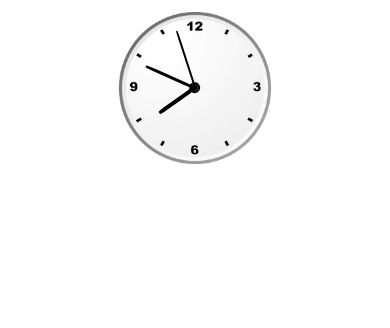
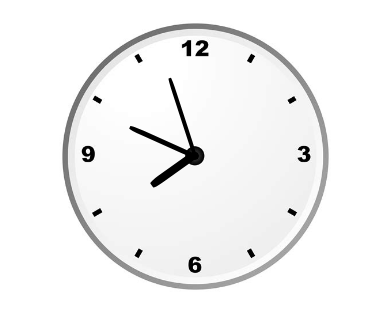
Before and after one commit to 0rizwan/Analogue-Clock, a plain HTML site: page index.html in a window 390 px wide. Drawn offline with Linux system fonts and the light colour scheme.

Commit message:
update css

```diff
--- a/style.css
+++ b/style.css
@@ -2,20 +2,19 @@
     padding: 0%;
     margin: 0;
 }
+
 .container {
-    /* width: 50vw; */
     height: 45vw;
-    /* background-color: black; */
     display: flex;
     justify-content: center;
     align-items: center;
 }
+
 #clockContainer {
     height: 40vw;
     width: 40vw;
     background: url(analogue\ clock.jpeg) no-repeat;
     background-size: 100%;
-    /* margin: auto; */
     position: relative;
 }
 
@@ -38,7 +37,6 @@
     width: 1.8%;
     top: 16%;
     left: 48.9%;
-    /* display: none; */
 }
 
 #seconds {
@@ -46,5 +44,36 @@
     width: 1.3%;
     top: 12%;
     left: 49.2%;
-    /* display: none; */
 }
+
+@media (max-width: 768px) {
+    .container {
+        height: 80vw; /* Adjust the height for smaller screens */
+    }
+
+    #clockContainer {
+        height: 70vw;
+        width: 70vw;
+    }
+
+    #hour {
+        height: 20%;
+        width: 3%;
+        top: 29%;
+        left: 49%;
+    }
+
+    #minutes {
+        height: 26%;
+        width: 2%;
+        top: 24%;
+        left: 48.9%;
+    }
+
+    #seconds {
+        height: 30%;
+        width: 1.5%;
+        top: 20%;
+        left: 49.2%;
+    }
+}
```
